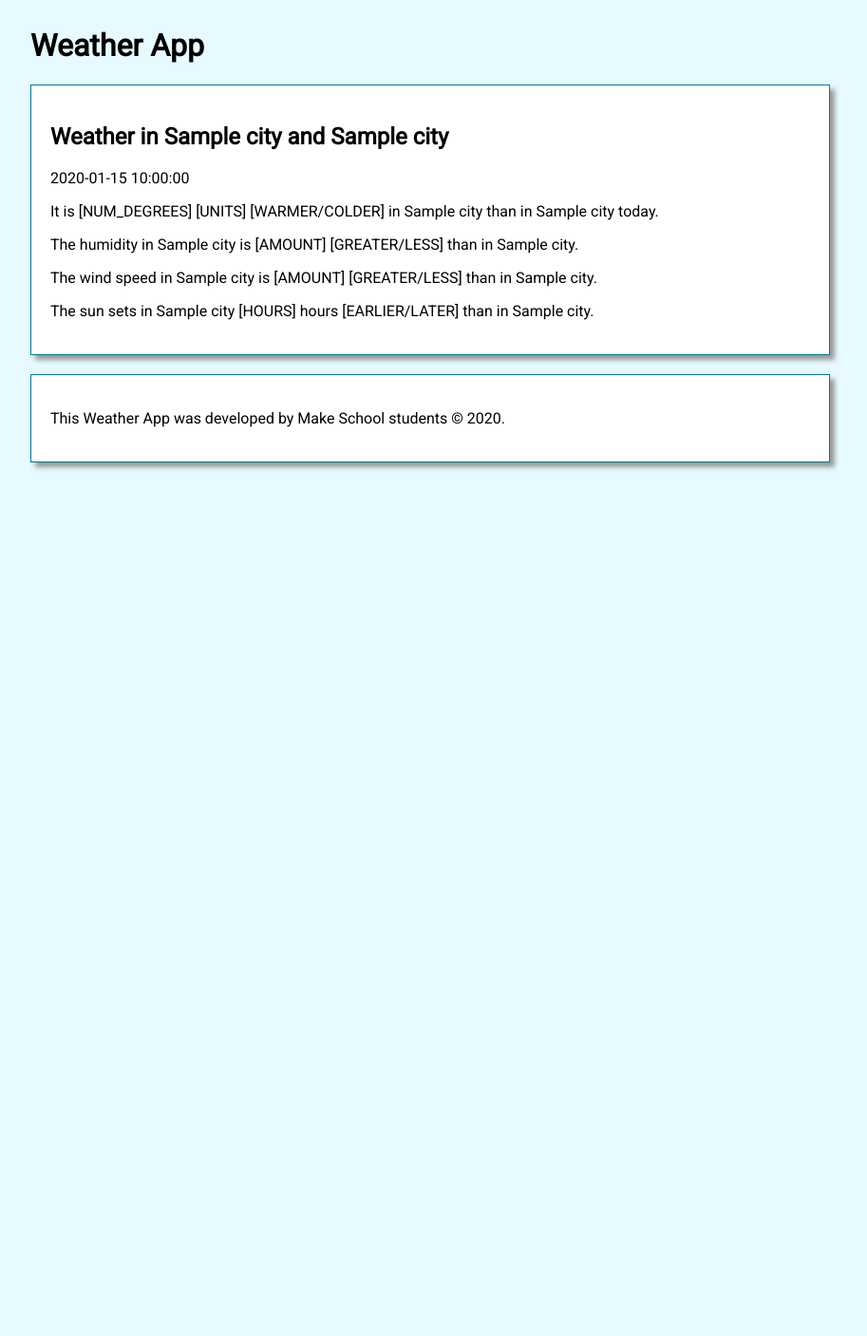
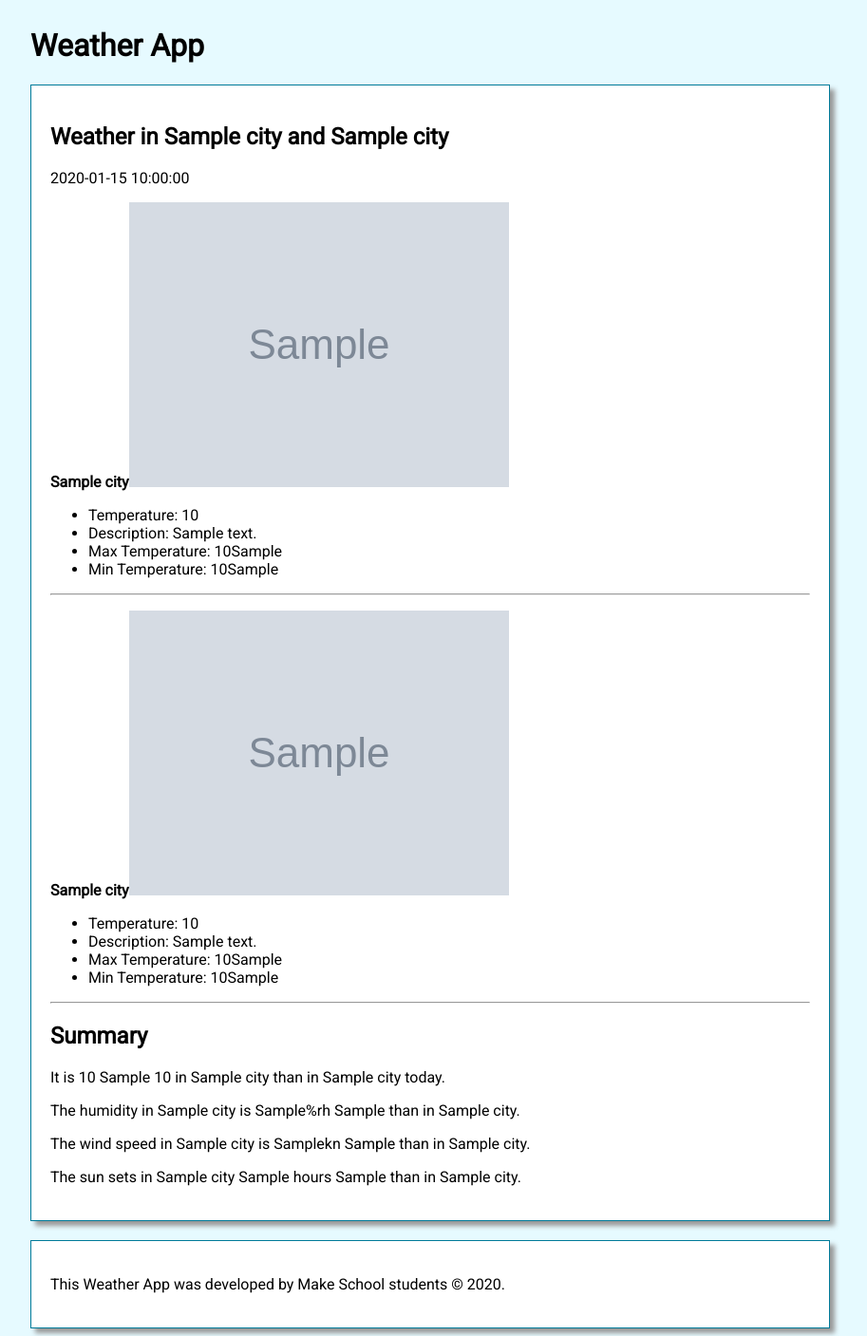
Before and after one commit to euripidean/acs-1710-module4, a Flask app: template templates/comparison_results.html in a window 1280 px wide. Shown: the whole page at 95% size, without its empty margins (208-1121 px from the left). Before the commit the page ends 495 px from the top, so only its background shows below. Run offline with Flask 2, Linux system fonts and the light colour scheme; the template is opened without the code that fills it: most values are stand-ins (such as "Sample title", 1, 10 or a date in 2020); grey boxes marked "Sample" are stand-in pictures.

Commit message:
Completed

```diff
--- a/app.py
+++ b/app.py
@@ -53,6 +53,31 @@ def get_weather_data(city, units):
     result_json = requests.get(API_URL, params=params).json()
     return result_json
 
+def calculate_difference(city1, city2, weather_type):
+    """Function to calculate differences in weather"""
+    difference = city1 - city2
+    if difference > city1:
+        if weather_type == 'temp':
+            description = 'warmer'
+        elif weather_type == 'wind' or weather_type == 'humidity':
+            ('Inside humidity wind 1')
+            description = 'greater'
+        else:
+            difference = (difference / 60)/360
+            description = 'later'
+    else:
+        if difference < 0:
+            difference = difference * -1
+        if weather_type == 'temp':
+            description = 'colder'
+        elif weather_type == 'wind' or weather_type == 'humidity':
+            print('Inside humidity, wind')
+            description = 'less'
+        else:
+            difference = (difference / 60)/360
+            description = 'earlier'
+    difference = round(difference, 2)
+    return [difference, description]
 
 
 @app.route('/results', methods=['GET','POST'])
@@ -62,6 +87,7 @@ def results():
     units = request.args.get('units')
 
     result_json = get_weather_data(city, units)
+    pp.pprint(result_json)
 
     context = {
         'date': datetime.now().strftime('%A, %B %d %Y'),
@@ -93,37 +119,57 @@ def comparison_results():
     city1_results = get_weather_data(city1, units)
     city2_results = get_weather_data(city2, units)
 
-    temp_diff = ''
-    humid_diff = ''
-    wind_diff = ''
-    sun_diff = ''
+    #calculate differences
+    temp_diff = calculate_difference(
+        city1_results["main"]["temp"],
+        city2_results["main"]["temp"],
+        'temp')
 
+    humid_diff = calculate_difference(
+        city1_results["main"]["humidity"],
+        city2_results["main"]["humidity"],
+        'humidity')
 
+    wind_diff = calculate_difference(
+        city1_results["wind"]["speed"],
+        city2_results["wind"]["speed"],
+        'wind')
+
+    sun_diff = calculate_difference(
+        (city1_results["sys"]["sunset"]),
+        (city2_results["sys"]["sunset"]),
+        'sun')
 
     context = {
+        'temp_diff': temp_diff,
+        'humid_diff': humid_diff,
+        'wind_diff': wind_diff,
+        'sun_diff': sun_diff,
+        'units_letter': get_letter_for_units(units),
         'date': datetime.now().strftime('%A, %B %d %Y'),
         'city1_info': {
             'city': city1_results["name"],
             'description': city1_results["weather"][0]["description"],
             'temp': city1_results["main"]["temp"],
+            'max_temp': city1_results["main"]["temp_max"],
+            'min_temp': city1_results["main"]["temp_min"],
             'humidity': city1_results["main"]["humidity"],
             'wind_speed': city1_results["wind"]["speed"],
             'sunrise': datetime.fromtimestamp(city1_results["sys"]["sunrise"]),
             'sunset': datetime.fromtimestamp(city1_results["sys"]["sunset"]),
-            'units_letter': get_letter_for_units(units),
             'icon': ICON_URL + city1_results["weather"][0]["icon"] + '@2x.png',
         },
         'city2_info': {
             'city': city2_results["name"],
             'description': city2_results["weather"][0]["description"],
             'temp': city2_results["main"]["temp"],
+            'max_temp': city2_results["main"]["temp_max"],
+            'min_temp': city2_results["main"]["temp_min"],
             'humidity': city2_results["main"]["humidity"],
             'wind_speed': city2_results["wind"]["speed"],
             'sunrise': datetime.fromtimestamp(city2_results["sys"]["sunrise"]),
             'sunset': datetime.fromtimestamp(city2_results["sys"]["sunset"]),
-            'units_letter': get_letter_for_units(units),
             'icon': ICON_URL + city2_results["weather"][0]["icon"] + '@2x.png',
-
         }
 
     }
--- a/templates/comparison_results.html
+++ b/templates/comparison_results.html
@@ -4,26 +4,39 @@
 <section class="weather-form">
     <h1>Weather in {{city1_info["city"]}} and {{city2_info["city"]}}</h1>
     <p>{{date}}</p>
+    <p><strong>{{city1_info["city"]}}</strong><img src="{{city1_info['icon']}}" alt="weather icon"></p>
+    <ul>
+        <li>Temperature: {{city1_info["temp"]}}</li>
+        <li>Description: {{city1_info["description"]}}</li>
+        <li>Max Temperature: {{city1_info["max_temp"]}}{{units_letter}}</li>
+        <li>Min Temperature: {{city1_info["min_temp"]}}{{units_letter}}</li>
+    </ul>
+    <hr>
+    <p><strong>{{city2_info["city"]}}</strong><img src="{{city2_info['icon']}}" alt="weather icon"></p>
+    <ul>
+        <li>Temperature: {{city2_info["temp"]}}</li>
+        <li>Description: {{city2_info["description"]}}</li>
+        <li>Max Temperature: {{city2_info["max_temp"]}}{{units_letter}}</li>
+        <li>Min Temperature: {{city2_info["min_temp"]}}{{units_letter}}</li>
+    </ul>
+    <hr>
+    <h2>Summary</h2>
 
 
-    {#
-        TODO: Add the temperature, description, and min & max temperature below.
-        Replace 'F' with the appropriate units.
-    #}
     <p>
-        It is [NUM_DEGREES] [UNITS] [WARMER/COLDER] in {{city1_info["city"]}} than in {{city2_info["city"]}} today.
+        It is {{temp_diff[0]}} {{units_letter}} {{temp_diff[1]}} in {{city1_info["city"]}} than in {{city2_info["city"]}} today.
     </p>
 
     <p>
-        The humidity in {{city1_info["city"]}} is [AMOUNT] [GREATER/LESS] than in {{city2_info["city"]}}.
+        The humidity in {{city1_info["city"]}} is {{humid_diff[0]}}%rh {{humid_diff[1]}} than in {{city2_info["city"]}}.
     </p>
 
     <p>
-        The wind speed in {{city1_info["city"]}} is [AMOUNT] [GREATER/LESS] than in {{city2_info["city"]}}.
+        The wind speed in {{city1_info["city"]}} is {{wind_diff[0]}}kn {{wind_diff[1]}} than in {{city2_info["city"]}}.
     </p>
 
     <p>
-        The sun sets in {{city1_info["city"]}} [HOURS] hours [EARLIER/LATER] than in {{city2_info["city"]}}.
+        The sun sets in {{city1_info["city"]}} {{sun_diff[0]}} hours {{sun_diff[1]}} than in {{city2_info["city"]}}.
     </p>
 
 </section>
--- a/templates/results.html
+++ b/templates/results.html
@@ -10,7 +10,7 @@
         <li>Temperature: {{temp}} {{units_letter}} </li>
         <li>Description: {{description}} </li>
         <li>Humidity: {{humidity}} % </li>
-        <li>Wind speed: {{wind}} miles/hour </li>
+        <li>Wind speed: {{wind_speed}} miles/hour </li>
         <li>Sunrise: {{sunrise}} </li>
         <li>Sunset: {{sunset}} </li>
     </ul>
```
